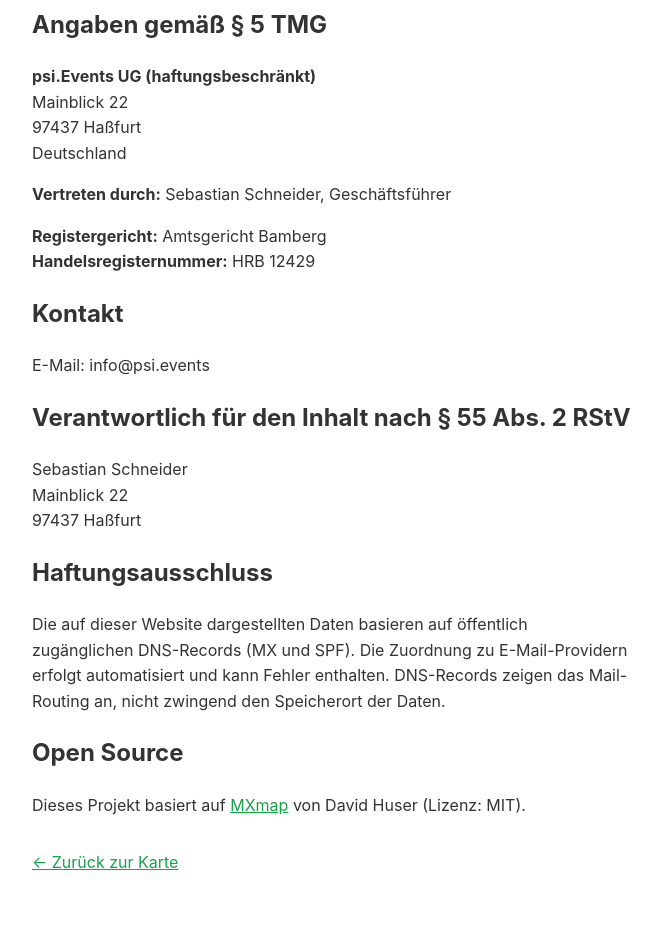
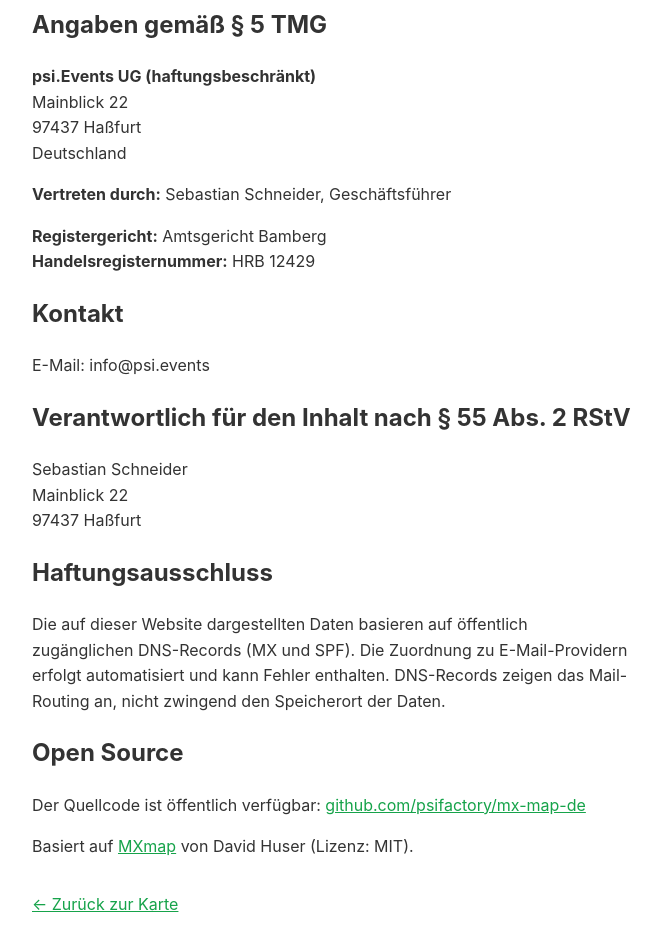
Before and after one commit to psifactory/mx-map-de, a plain HTML site: page impressum.html in a window 1280 px wide. Shown: the part 107-1058 px from the top of the page, without its empty margins (308-969 px from the left). Before the commit the page ends 1023 px from the top, so only its background shows below. Drawn offline with Linux system fonts and the light colour scheme.

Commit message:
add GitHub repo link to impressum

```diff
--- a/impressum.html
+++ b/impressum.html
@@ -49,7 +49,8 @@
 DNS-Records zeigen das Mail-Routing an, nicht zwingend den Speicherort der Daten.</p>
 
 <h2>Open Source</h2>
-<p>Dieses Projekt basiert auf <a href="https://github.com/davidhuser/mxmap">MXmap</a> von David Huser (Lizenz: MIT).</p>
+<p>Der Quellcode ist öffentlich verfügbar: <a href="https://github.com/psifactory/mx-map-de">github.com/psifactory/mx-map-de</a></p>
+<p>Basiert auf <a href="https://github.com/davidhuser/mxmap">MXmap</a> von David Huser (Lizenz: MIT).</p>
 
 <p class="back"><a href="/">← Zurück zur Karte</a></p>
 </body>
```
